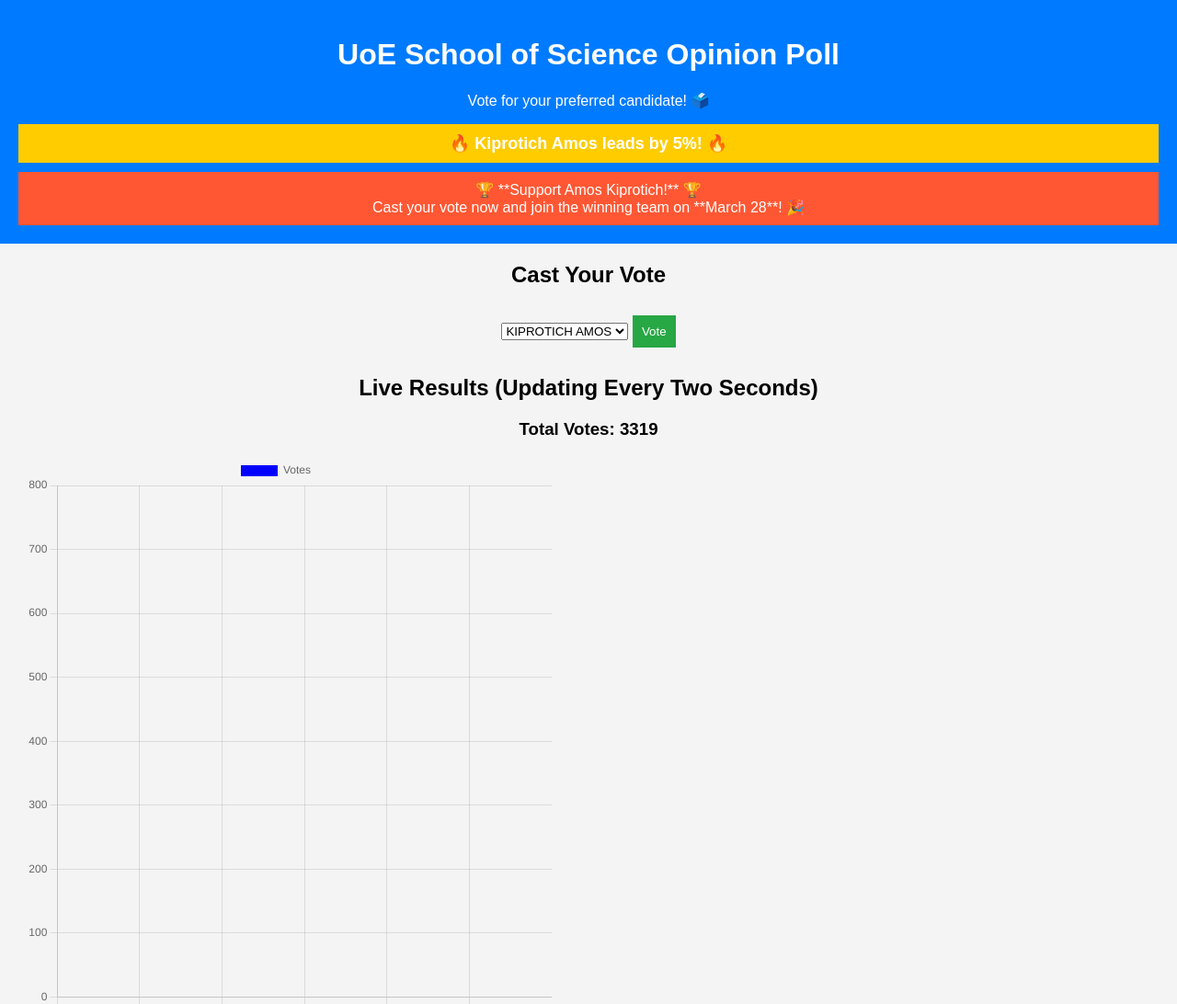
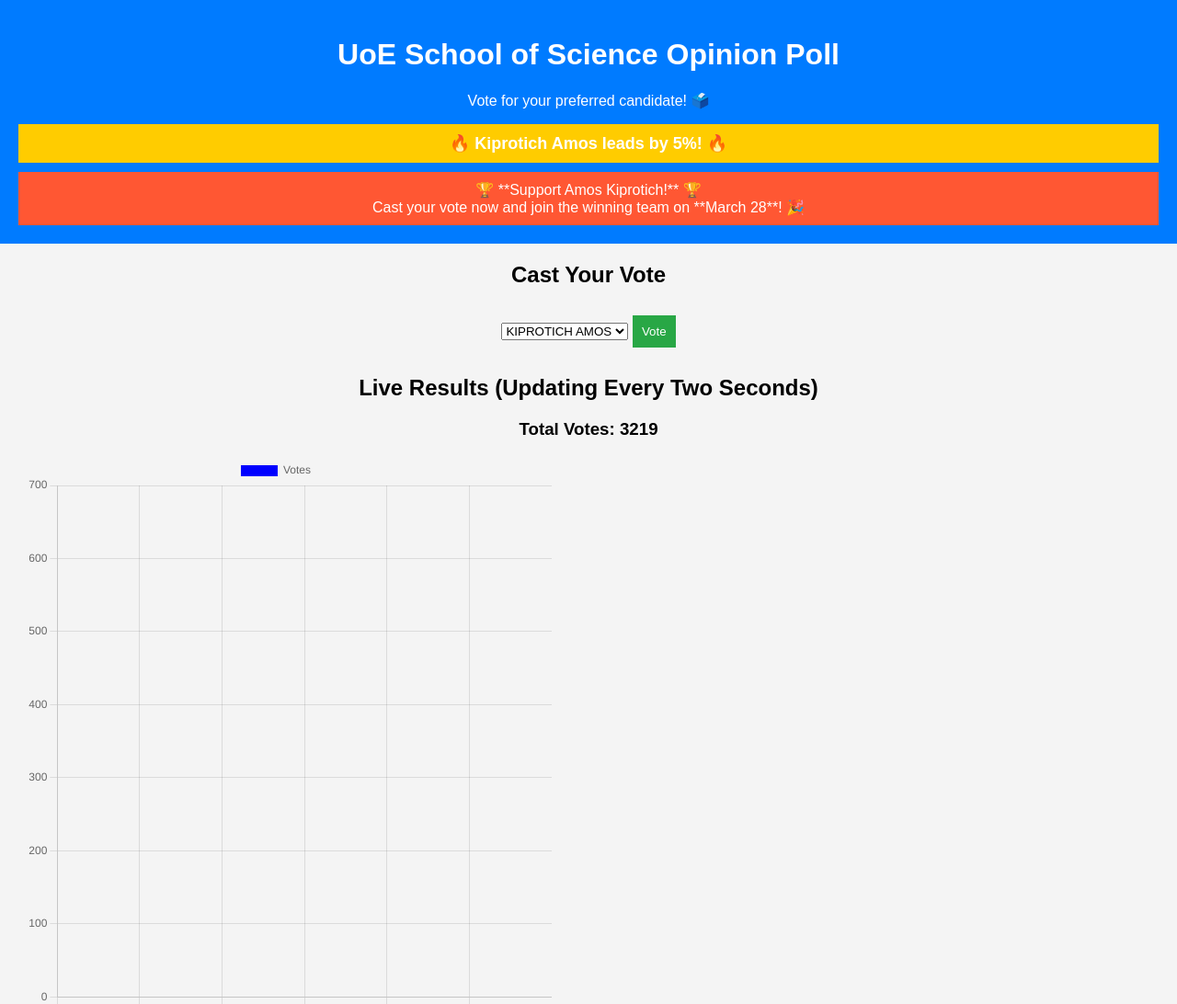
Before and after one commit to korgoren1/UoE-School-of-Science-Opinion-Poll, a plain HTML site: page index.html in a window 1280 px wide. Shown: the top 1092 px of the page at 92% size. Drawn offline with nearby package versions, Linux system fonts and the light colour scheme.

Commit message:
Update index.html

```diff
--- a/index.html
+++ b/index.html
@@ -63,7 +63,7 @@
     </footer>
     <script>
         let candidates = JSON.parse(localStorage.getItem("votes")) || {
-            "KIPROTICH AMOS": 750,
+            "KIPROTICH AMOS": 650,
             "OMAR MACHUKI": 530,
             "OMONDI JACINTA": 520,
             "SAMSONS GIGE": 510,
```
